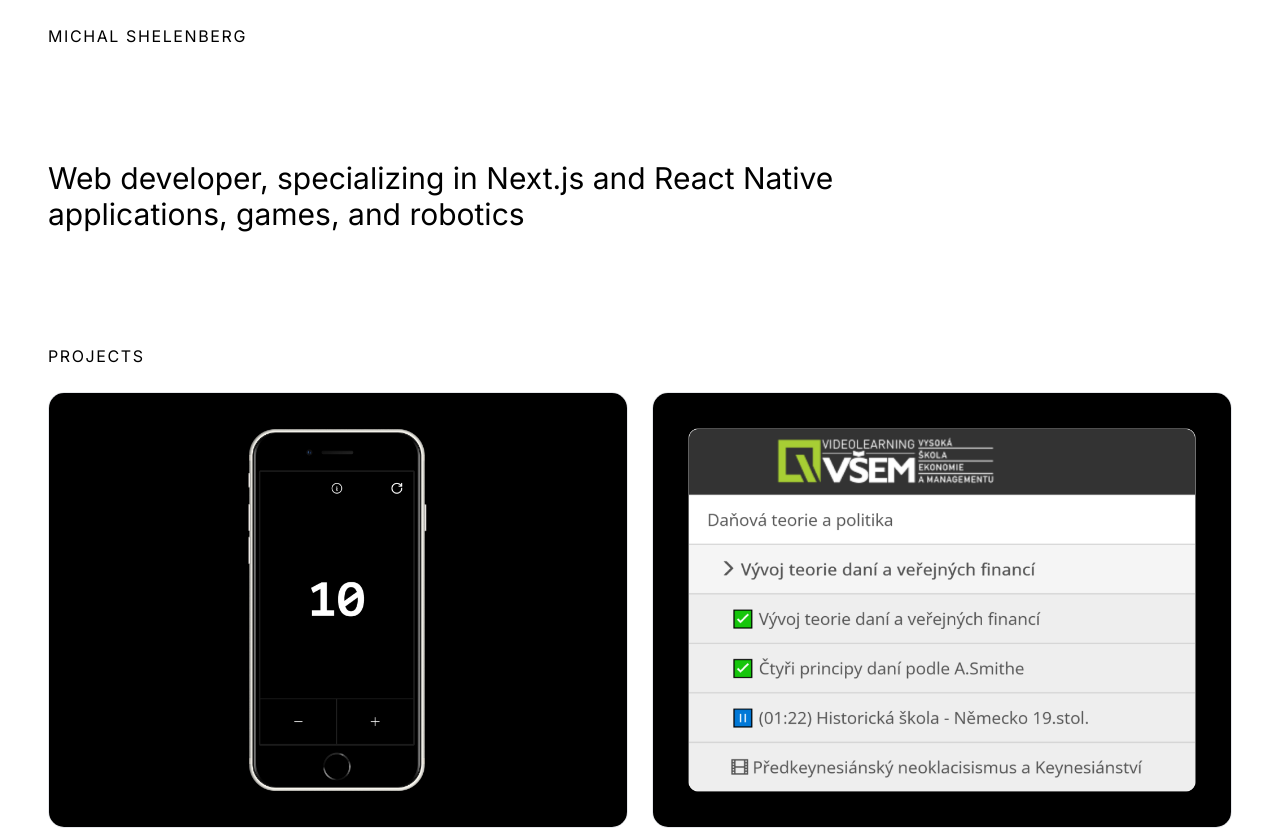
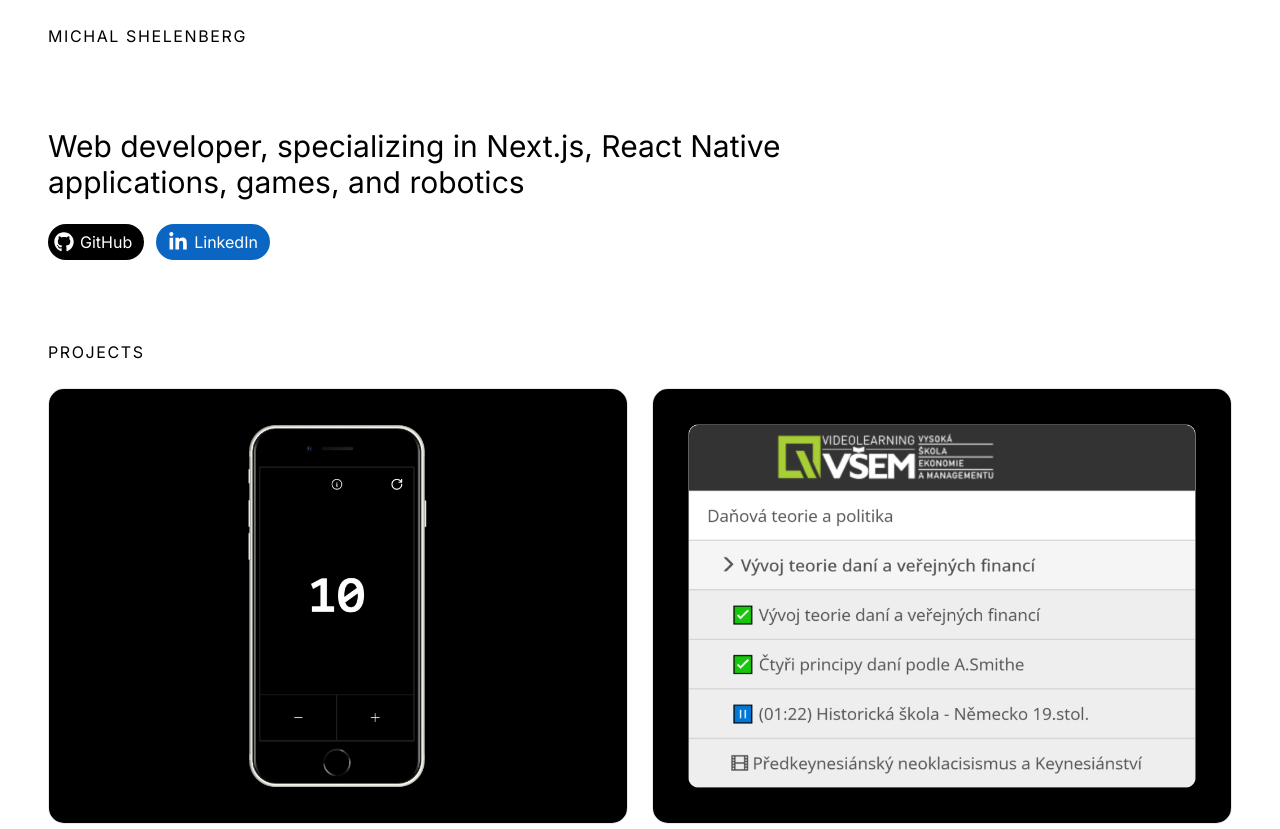
Before and after one commit to michalshelenberg/michalshelenberg.com, a Next.js app: page / in a window 1280 px wide. Shown: the top 829 px of the page. Built offline with nearby package versions, Linux system fonts and the light colour scheme.

Commit message:
Add social badges

```diff
--- a/app/page.tsx
+++ b/app/page.tsx
@@ -1,14 +1,35 @@
 import Projects from "@/components/projects";
+import Link from "next/link";
+import { FaGithub, FaLinkedinIn } from "react-icons/fa6";
 
 export default function Home() {
   return (
     <main className="p-6 md:p-12 space-y-12">
-      <header className="py-16 max-w-[800px] w-full">
+      <header className="py-8 max-w-[800px] w-full">
         <h1 className="hidden">Michal Shelenberg</h1>
         <p className="md:text-3xl text-2xl">
-          Web developer, specializing in Next.js and React Native applications,
+          Web developer, specializing in Next.js, React Native applications,
           games, and robotics
         </p>
+        {/* Social badges */}
+        <div className="flex flex-row gap-3 mt-6">
+          <Link
+            href={"https://github.com/msxgg"}
+            target="_blank"
+            className={`flex flex-row py-1.5 text-white pr-3 pl-1.5 gap-1.5 rounded-full bg-black hover:scale-105 transition duration-300 items-center justify-center`}
+          >
+            {<FaGithub size={20} />}
+            {"GitHub"}
+          </Link>
+          <Link
+            href={"https://www.linkedin.com/in/msxgg/"}
+            target="_blank"
+            className={`flex flex-row py-1.5 text-white pr-3 pl-3 gap-1.5 rounded-full bg-[#0A66C2] hover:scale-105 transition duration-300 items-center justify-center`}
+          >
+            {<FaLinkedinIn size={20} />}
+            {"LinkedIn"}
+          </Link>
+        </div>
       </header>
       <Projects />
     </main>
```
